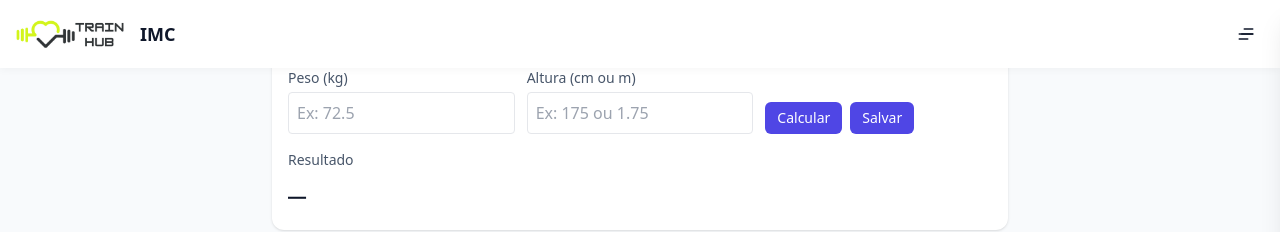
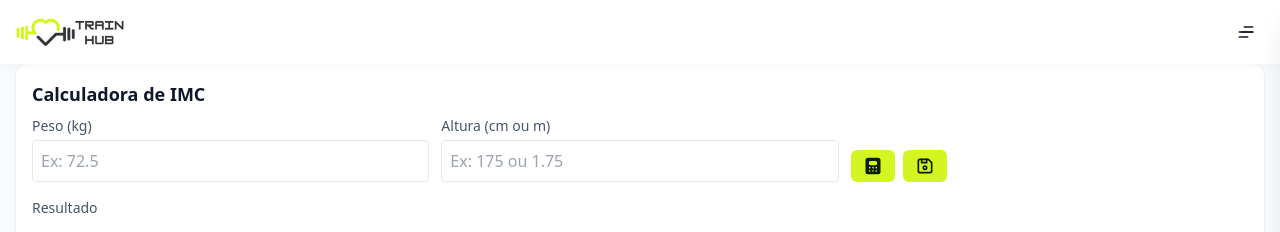
Before and after one commit to MarcioParanhos/MPFit, a Next.js app: page /imc in a window 1280 px wide. Shown: the top 232 px of the page. Built offline with nearby package versions, Linux system fonts and the light colour scheme; no server answers.

Commit message:
feat: Melhorar o layout do cabeçalho e a acessibilidade dos botões na página IMC

```diff
--- a/pages/imc.js
+++ b/pages/imc.js
@@ -175,15 +175,14 @@ export default function ImcPage(){
         }
 
         @media (min-width: 1024px) {
-          header.header { position: fixed; top: 0; left: 0; right: 0; width: 100%; z-index: 80; background: #fff; box-shadow: 0 2px 8px rgba(2,6,23,0.04); }
+          header.header { position: fixed; top: 0; left: 0; right: 0; width: 100%; z-index: 80; background: #fff; box-shadow: 0 2px 8px rgba(2,6,23,0.04); display: flex; align-items: center; height: 64px; }
           .offcanvas-panel { z-index: 90; }
-          main { min-height: calc(100vh - 64px); }
+          main { min-height: calc(100vh - 64px); padding-top: 64px; }
         }
       `}</style>
-      <header className="header p-4 bg-white shadow-sm flex items-center justify-between">
+      <header className="header p-4 bg-white shadow-sm flex items-center justify-between lg:fixed lg:top-0 lg:left-0 lg:right-0 lg:h-16 lg:z-50">
         <div className="flex items-center gap-3">
           <img src="/images/TRAINHUB.png" alt="TrainHub" className="h-8" />
-          <h1 className="text-lg font-semibold">IMC</h1>
         </div>
         <div className="flex gap-2 items-center">
           {/* menu button replaces voltar — abre off-canvas */}
@@ -199,7 +198,7 @@ export default function ImcPage(){
         </div>
       </header>
 
-      <main className="p-4 max-w-3xl mx-auto">
+      <main className="p-4 w-full lg:pt-16">
         {/* Off-canvas overlay and panel (same behaviour as app.js) */}
         <>
           <div className={`fixed inset-0 bg-black/40 z-40 transition-opacity ${offCanvasOpen ? 'opacity-100 pointer-events-auto' : 'opacity-0 pointer-events-none'}`} onClick={()=>setOffCanvasOpen(false)} aria-hidden />
@@ -261,8 +260,20 @@ export default function ImcPage(){
             </label>
             <div className="flex items-end">
               <div className="w-full flex gap-2">
-                <button className="btn bg-indigo-600 text-white px-3 py-2 rounded" onClick={compute}>Calcular</button>
-                <button className="btn bg-emerald-600 text-white px-3 py-2 rounded" onClick={saveRecord} disabled={!bmi}>Salvar</button>
+                <button aria-label="Calcular" title="Calcular" className="btn px-3 py-2 rounded flex items-center justify-center" style={{ background: '#d4f522', color: '#072000' }} onClick={compute}>
+                  <svg xmlns="http://www.w3.org/2000/svg" width="24" height="24" viewBox="0 0 24 24" fill="currentColor" className="w-5 h-5" aria-hidden>
+                    <path stroke="none" d="M0 0h24v24H0z" fill="none"/>
+                    <path d="M18 2a3 3 0 0 1 3 3v14a3 3 0 0 1 -3 3h-12a3 3 0 0 1 -3 -3v-14a3 3 0 0 1 3 -3zm-10 15a1 1 0 0 0 -1 1l.007 .127a1 1 0 0 0 1.993 -.117l-.007 -.127a1 1 0 0 0 -.993 -.883zm4 0a1 1 0 0 0 -1 1l.007 .127a1 1 0 0 0 1.993 -.117l-.007 -.127a1 1 0 0 0 -.993 -.883zm4 0a1 1 0 0 0 -1 1l.007 .127a1 1 0 0 0 1.993 -.117l-.007 -.127a1 1 0 0 0 -.993 -.883zm-8 -4a1 1 0 0 0 -1 1l.007 .127a1 1 0 0 0 1.993 -.117l-.007 -.127a1 1 0 0 0 -.993 -.883zm4 0a1 1 0 0 0 -1 1l.007 .127a1 1 0 0 0 1.993 -.117l-.007 -.127a1 1 0 0 0 -.993 -.883zm4 0a1 1 0 0 0 -1 1l.007 .127a1 1 0 0 0 1.993 -.117l-.007 -.127a1 1 0 0 0 -.993 -.883zm-1 -7h-6a2 2 0 0 0 -2 2v1a2 2 0 0 0 2 2h6a2 2 0 0 0 2 -2v-1a2 2 0 0 0 -2 -2z" />
+                  </svg>
+                </button>
+                <button aria-label="Salvar" title="Salvar" className="btn px-3 py-2 rounded flex items-center justify-center" style={{ background: '#d4f522', color: '#072000' }} onClick={saveRecord} disabled={!bmi}>
+                  <svg xmlns="http://www.w3.org/2000/svg" width="24" height="24" viewBox="0 0 24 24" fill="none" stroke="currentColor" strokeWidth="2" strokeLinecap="round" strokeLinejoin="round" className="w-5 h-5" aria-hidden>
+                    <path stroke="none" d="M0 0h24v24H0z" fill="none"/>
+                    <path d="M6 4h10l4 4v10a2 2 0 0 1 -2 2h-12a2 2 0 0 1 -2 -2v-12a2 2 0 0 1 2 -2" />
+                    <path d="M12 14m-2 0a2 2 0 1 0 4 0a2 2 0 1 0 -4 0" />
+                    <path d="M14 4l0 4l-6 0l0 -4" />
+                  </svg>
+                </button>
               </div>
             </div>
           </div>
```
